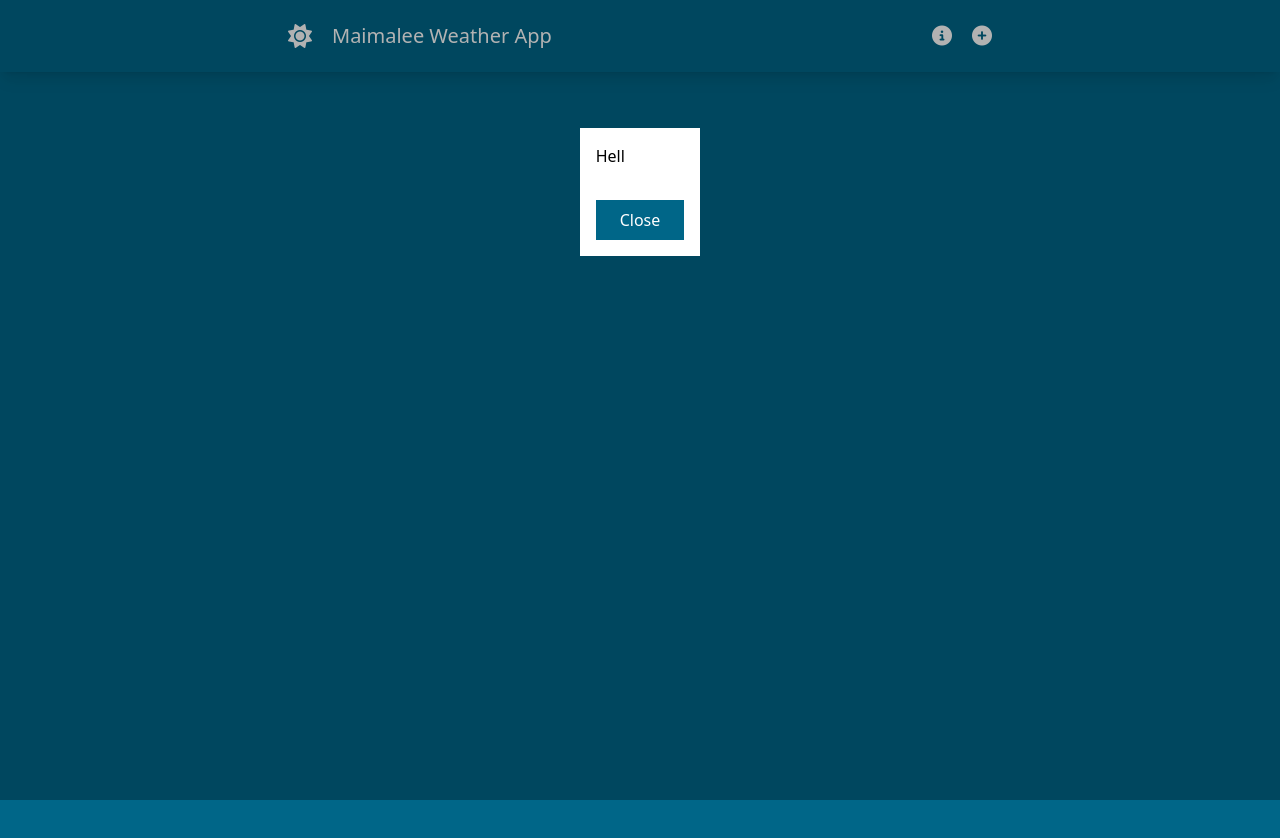
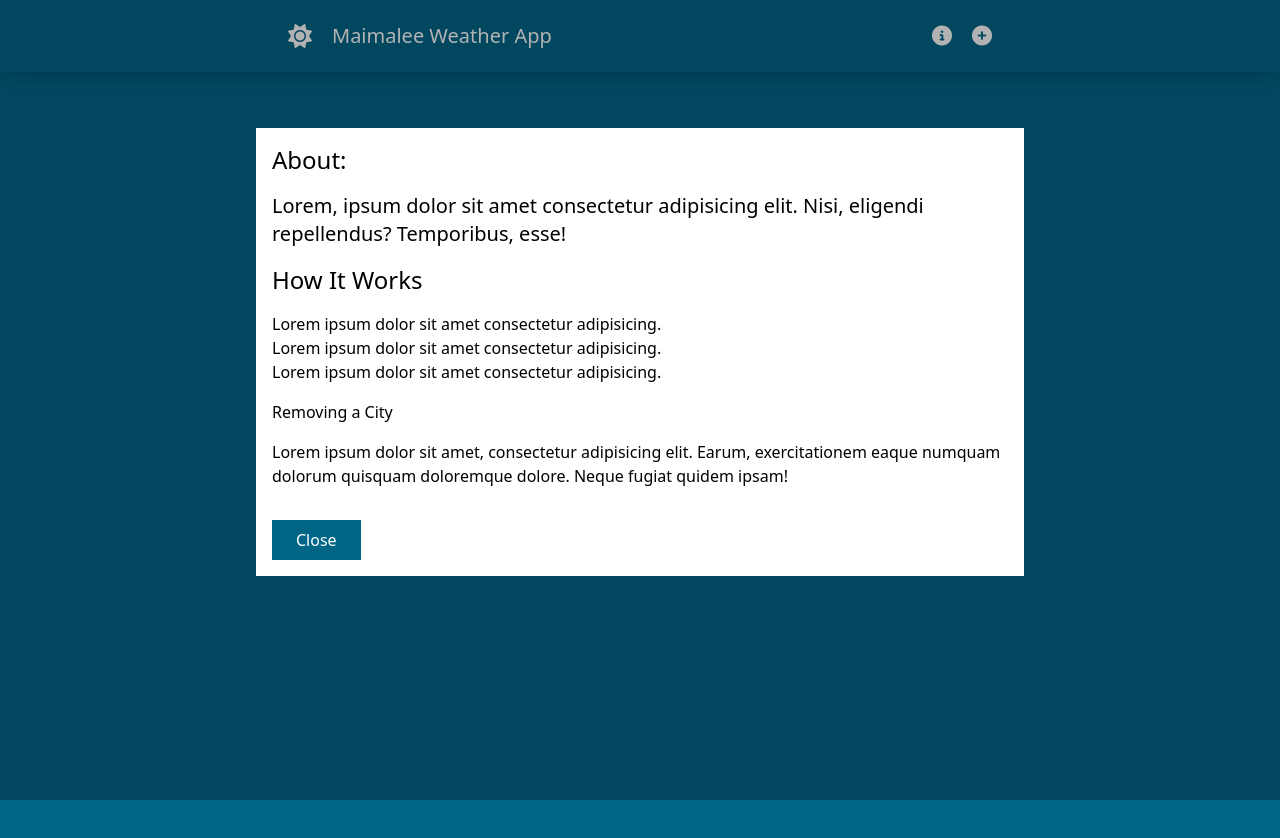
Before and after one commit to AnasMaimalee/weather-app, a Vue app: page / in a window 1280 px wide. Both pictures are taken after a click on the icon 942 px from the left and 36 px from the top of the page. Shown: the top 838 px of the page. Built offline with nearby package versions, Linux system fonts and the light colour scheme.

Commit message:
Designing Header

```diff
--- a/public/output.css
+++ b/public/output.css
@@ -590,12 +590,24 @@ video {
   top: 0px;
 }
 
+.m-4 {
+  margin: 1rem;
+}
+
 .mt-32 {
   margin-top: 8rem;
 }
 
 .mt-8 {
   margin-top: 2rem;
+}
+
+.mt-4 {
+  margin-top: 1rem;
+}
+
+.mb-4 {
+  margin-bottom: 1rem;
 }
 
 .flex {
@@ -697,6 +709,10 @@ video {
   padding-bottom: 1.25rem;
 }
 
+.text-end {
+  text-align: end;
+}
+
 .text-2xl {
   font-size: 1.5rem;
   line-height: 2rem;
--- a/src/components/BaseModal.vue
+++ b/src/components/BaseModal.vue
@@ -6,7 +6,7 @@
                 <div v-if="modalActive" class="p-4 bg-white self-start mt-32 max-w-screen-md">
                     <slot />
 
-                    <button class="text-white mt-8 bg-primary py-2 px-6" @click="$emit('close-modal')">
+                    <button class="text-white mt-8 bg-primary py-2 px-6 flex justify-end" @click="$emit('close-modal')">
                         Close
                     </button>
                 </div>
--- a/src/components/navigation.vue
+++ b/src/components/navigation.vue
@@ -16,7 +16,21 @@
 
             <BaseModal :modalActive="modalActive" @close-modal="toggleModal">
                 <div class="text-black">
-                    Hell
+                    <p class="md:text-2xl">About:</p>
+                    <p class="mt-4 md:text-xl">Lorem, ipsum dolor sit amet consectetur adipisicing elit. Nisi, eligendi
+                        repellendus? Temporibus,
+                        esse!</p>
+
+                    <p class="md:text-2xl mt-4 text-bold">How It Works</p>
+                    <ul class="mt-4">
+                        <li>Lorem ipsum dolor sit amet consectetur adipisicing.</li>
+                        <li>Lorem ipsum dolor sit amet consectetur adipisicing.</li>
+                        <li>Lorem ipsum dolor sit amet consectetur adipisicing.</li>
+                    </ul>
+
+                    <p class="mt-4 mb-4">Removing a City</p>
+                    <p>Lorem ipsum dolor sit amet, consectetur adipisicing elit. Earum, exercitationem eaque numquam
+                        dolorum quisquam doloremque dolore. Neque fugiat quidem ipsam!</p>
                 </div>
             </BaseModal>
         </nav>
```
